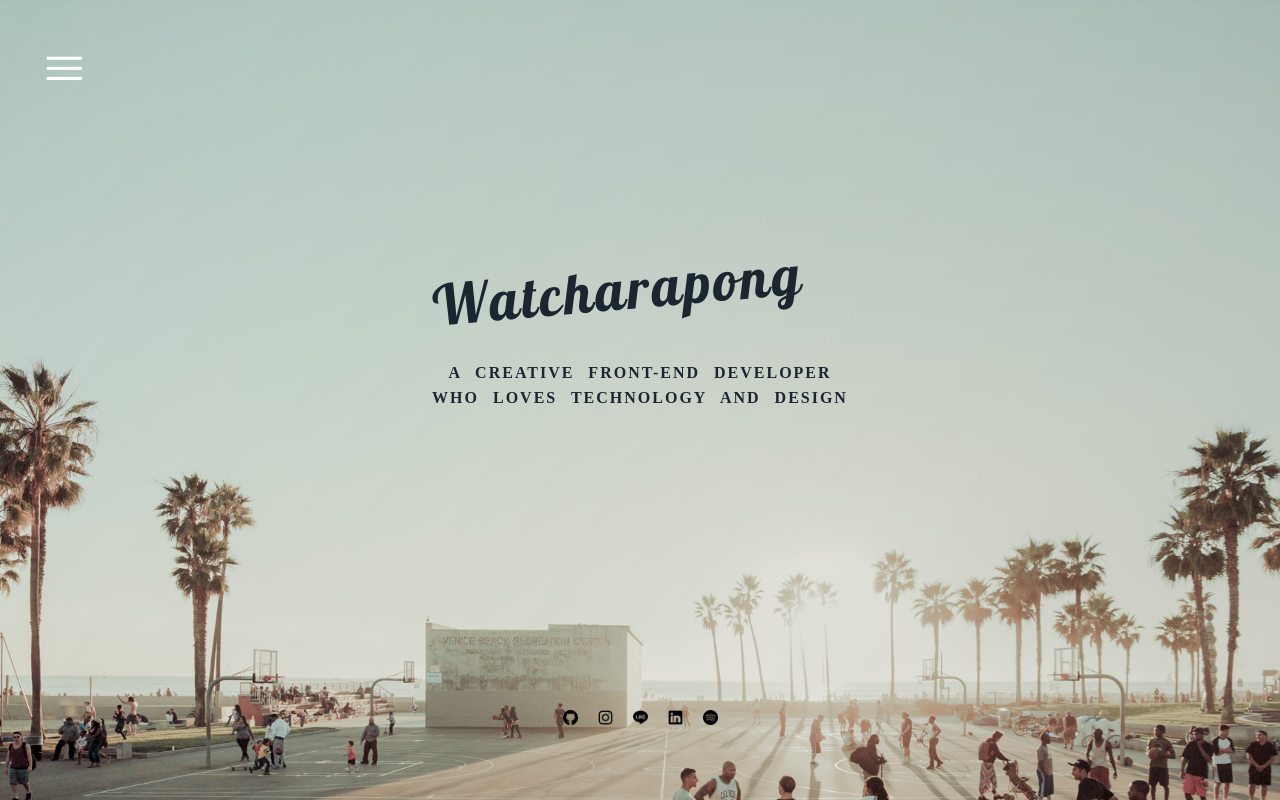
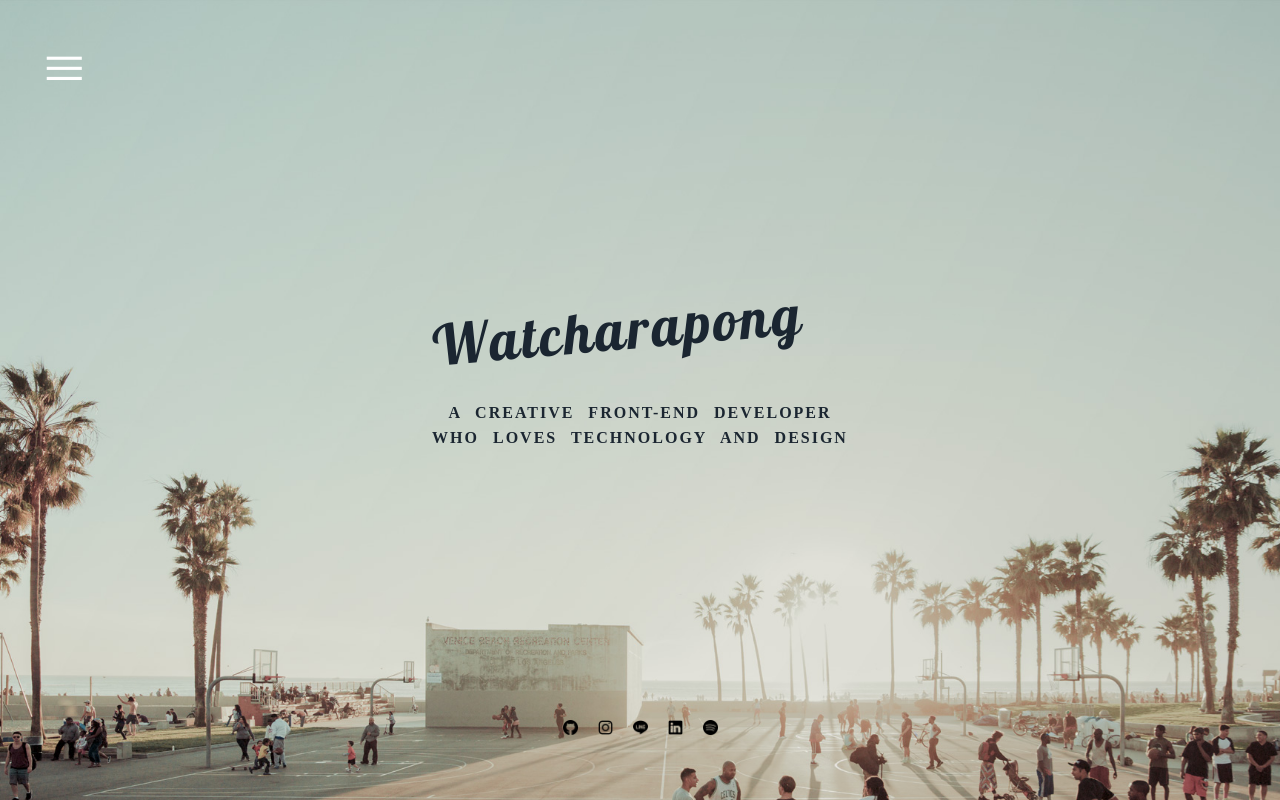
Before and after one commit to joepotibutr/me, a React (Create React App) app: page / in a window 1280 px wide. Built offline with nearby package versions, Linux system fonts and the light colour scheme; a web font is replaced by a local one.

Commit message:
fix layout

```diff
--- a/src/components/socialmedia/socialmedia.js
+++ b/src/components/socialmedia/socialmedia.js
@@ -6,7 +6,7 @@ export default class SocialMedia extends Component {
     render() {
         return (
 
-                <Flex justify={'center'} align={'center'}>
+                <Flex justify={'center'} align={'flex-start'}>
                   <A href="https://github.com/vchrpng"> <Icon src={require('../../assets/github.png')} alt="github"/></A>
                   <A href="https://instagram.com/josphr"> <Icon src={require('../../assets/instagram.png')} alt="instagram"/></A>
                   <A href="https://line.me/vchrpng"> <Icon src={require('../../assets/line.png')} alt="line"/></A>
--- a/src/theme/grid.js
+++ b/src/theme/grid.js
@@ -20,5 +20,5 @@ export const Container = styled.div`
         padding-right: 120px;
         height:100%;
         display:grid;
-        grid-template-rows:80% 20%;
+        grid-template-rows:90% 10%;
 `
```
